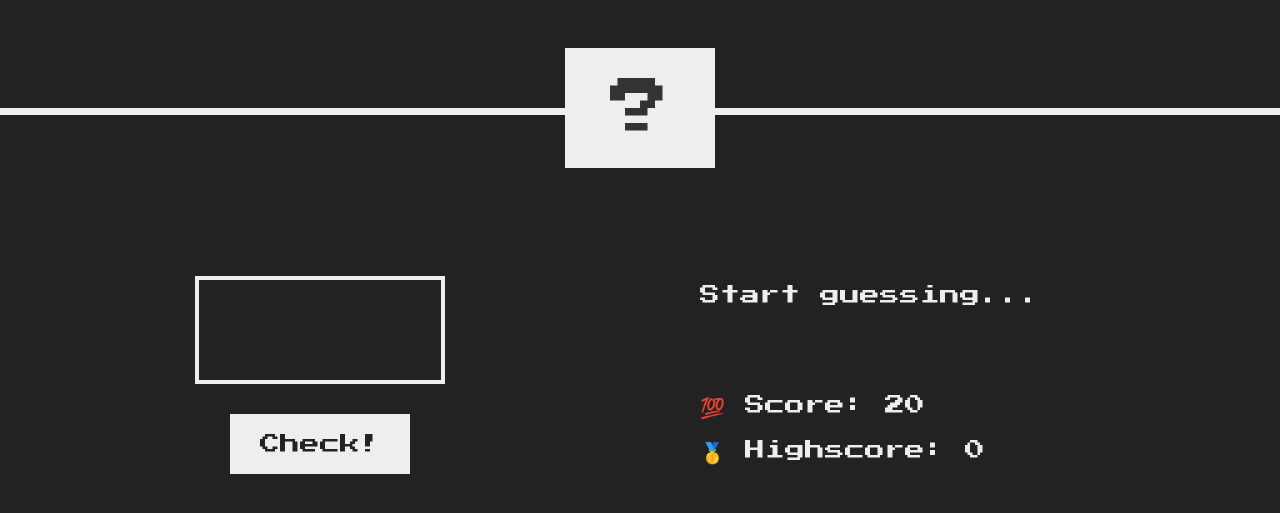
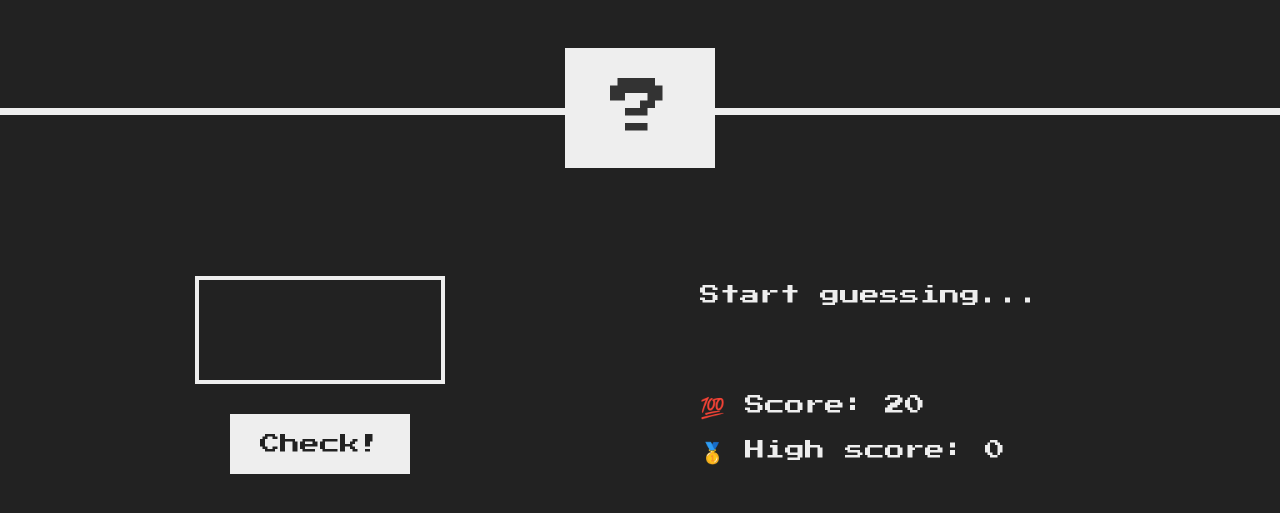
Before and after one commit to JoeYashinsky/JavaScriptGuessThatNumberGame, a plain HTML site: page index.html in a window 1280 px wide. Shown: the part 165-678 px from the top of the page. Drawn offline with Linux system fonts and the light colour scheme.

Commit message:
highscore now two words (high score) and secret number correctly not shown until player accurately figures it out

```diff
--- a/index.html
+++ b/index.html
@@ -23,7 +23,7 @@
         <p class="message">Start guessing...</p>
         <p class="label-score">💯 Score: <span class="score">20</span></p>
         <p class="label-highscore">
-          🥇 Highscore: <span class="highscore">0</span>
+          🥇 High score: <span class="highscore">0</span>
         </p>
       </section>
     </main>
```
Also changed, not shown: script.js (+12 -1 lines).
